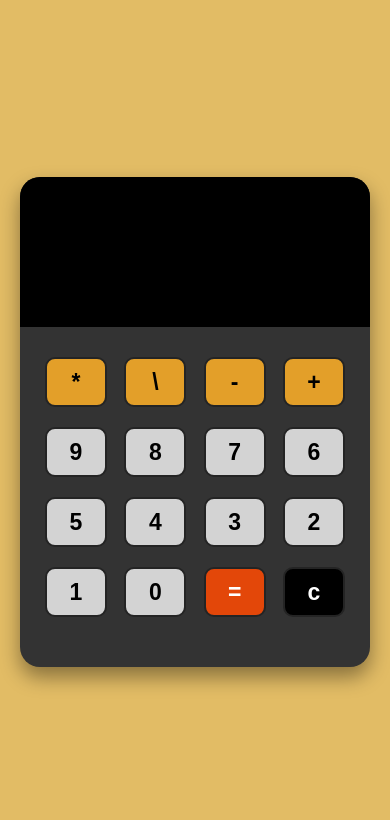
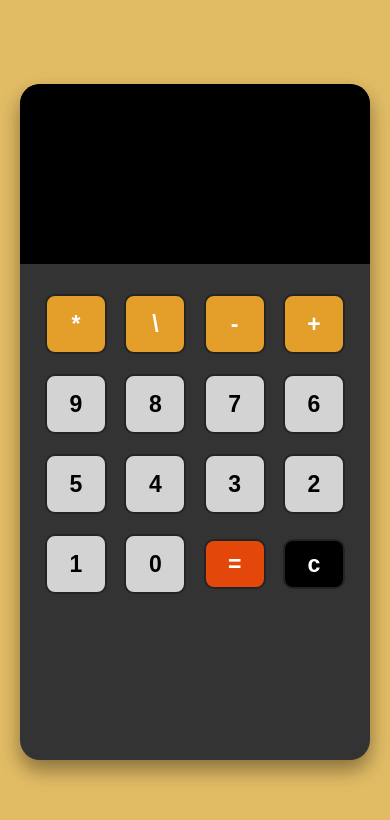
Before and after one commit to MezillaJohn/JS-Calculator, a plain HTML site: page index.html in a window 390 px wide. Drawn offline with Linux system fonts and the light colour scheme.

Commit message:
Update style.css

```diff
--- a/style.css
+++ b/style.css
@@ -21,6 +21,12 @@ body {
   border-radius: 20px;
 }
 
+@media screen and (max-width: 600px) {
+  .calContainer {
+    height: 80vh;
+  }
+}
+
 .calDisplayBox input {
   width: 100%;
   height: 150px;
@@ -32,6 +38,12 @@ body {
   border-radius: 20px 20px 0 0;
   border: none;
   pointer-events: none;
+}
+
+@media screen and (max-width: 600px) {
+  .calDisplayBox input {
+    height: 180px;
+  }
 }
 
 .btnBox {
@@ -55,8 +67,15 @@ body {
   cursor: pointer;
 }
 
+@media screen and (max-width: 600px) {
+  .btn {
+    height: 60px;
+  }
+}
+
 .btn-yellow {
   background-color: rgb(227, 159, 41);
+  color: #fff;
 }
 
 .btn-grey {
```
